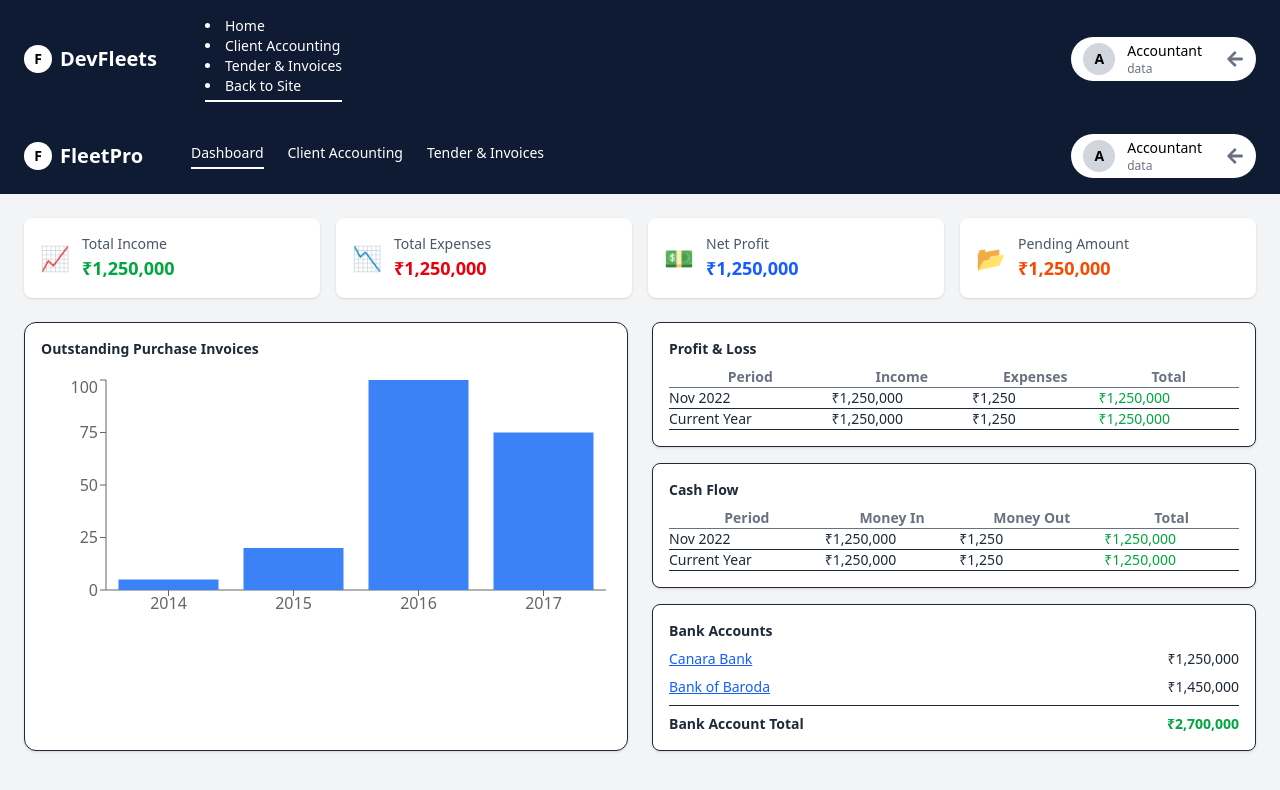
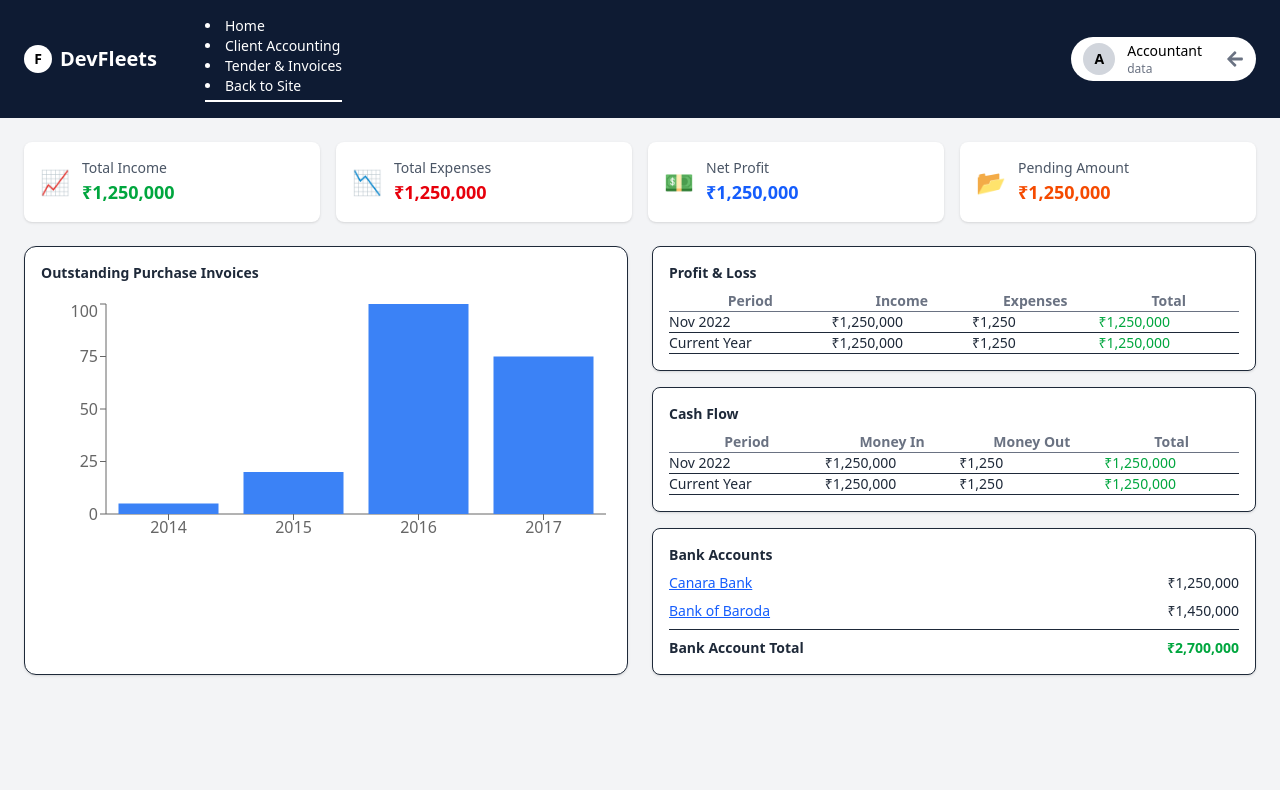
Before and after one commit to devfleets/webappongithub, a Next.js app: page /accountant in a window 1280 px wide. Shown: the top 790 px of the page. Built offline with nearby package versions, Linux system fonts and the light colour scheme.

Commit message:
changes made

```diff
--- a/src/app/accountant/page.jsx
+++ b/src/app/accountant/page.jsx
@@ -2,8 +2,6 @@
 import {
   BarChart, Bar, XAxis, YAxis, Tooltip, ResponsiveContainer
 } from 'recharts';
-import { FaArrowLeft } from 'react-icons/fa';
-import Link from 'next/link';
 
 const data = [
   { year: '2014', value: 5 },
@@ -15,31 +13,6 @@ const data = [
 export default function AccountantDashboard() {
   return (
     <div className="min-h-screen bg-gray-100 text-gray-800">
-      {/* Top Nav */}
-      <div className="bg-[#0E1B33] text-white px-6 py-4 flex justify-between items-center">
-        <div className="flex gap-12 items-center">
-          <div className="font-bold text-xl flex items-center gap-2">
-            <div className="bg-white text-black rounded-full w-7 h-7 flex items-center justify-center text-sm font-bold">F</div>
-            <span>FleetPro</span>
-          </div>
-          <div className="flex gap-6 text-sm">
-            <span className="border-b-2 border-white pb-1">
-              <Link href={"/accountant"}>Dashboard</Link>
-            </span>
-            <span> <Link href={"accountant/clients"}>Client Accounting</Link> </span>
-            <span> <Link href={"accountant/billing"}>Tender & Invoices</Link> </span>
-          </div>
-        </div>
-        <div className="flex items-center gap-3 text-sm bg-white text-black px-3 py-1 rounded-full">
-          <div className="w-8 h-8 bg-gray-300 rounded-full flex items-center justify-center text-sm font-bold">A</div>
-          <div>
-            <div className="font-medium">Accountant</div>
-            <div className="text-xs text-gray-500">data</div>
-          </div>
-          <FaArrowLeft className="ml-3 text-lg text-gray-500 hover:text-black cursor-pointer" />
-
-        </div>
-      </div>
 
       {/* Summary Cards */}
       <div className="grid grid-cols-4 gap-4 p-6">
```
